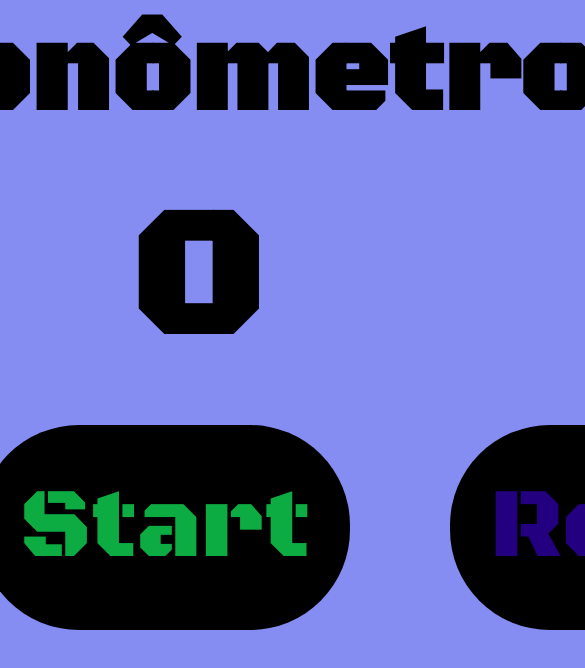
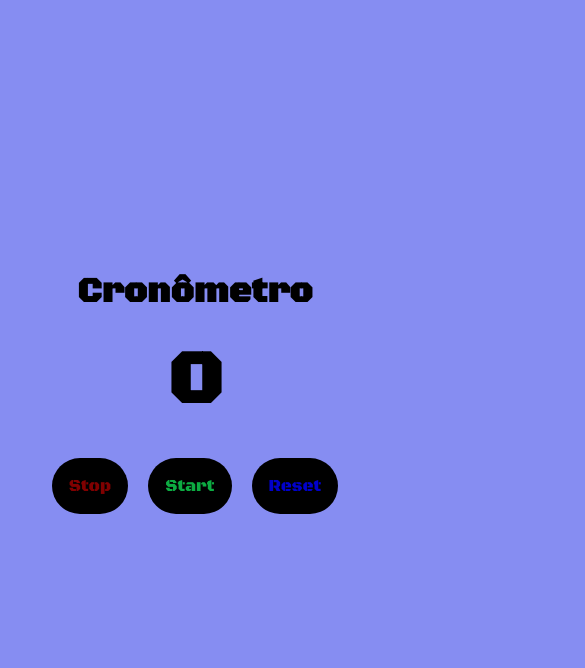
Before and after one commit to rafaelepsouza/PROJETO---CRONOMETRO, a plain HTML site: page index.html in a window 390 px wide. Shown: the top 668 px of the page, 585 px wide, since content can reach past the window. Drawn offline with Linux system fonts and the light colour scheme.

Commit message:
Estilização pt.2

```diff
--- a/styles.css
+++ b/styles.css
@@ -35,13 +35,13 @@ h1 {
 }
 
 .reset {
-    color: rgba(68, 0, 255, 0.5);
+    color: #00c;
 }
 
 button {
     font-size: 100px;
     padding: 40px;
-    border-radius: 100px;
+    border-radius: 120px;
     border: none;
     cursor: pointer;
     background-color: black;
@@ -60,3 +60,143 @@ container {
     justify-content: center;
     gap: 100px;
 }
+
+@media screen and (max-width:1300px) {
+    h3 {
+        margin-top: 120px;
+        font-size: 100px;
+        color: black;
+        display: flex;
+        justify-content: center;
+        margin-bottom: 10px;
+    }
+
+    h1 {
+        font-size: 150px;
+        color: black;
+        display: flex;
+        justify-content: center;
+        margin-top: 20px;
+        margin-bottom: 30px;
+    }
+
+    button {
+        font-size: 70px;
+        padding: 25px;
+        border-radius: 140px;
+        border: none;
+        cursor: pointer;
+        background-color: black;
+    }
+
+    container {
+        display: flex;
+        justify-content: center;
+        gap: 70px;
+    }
+
+    @media screen and (max-width:900px) {
+        h3 {
+            margin-top: 190px;
+            font-size: 80px;
+            color: black;
+            display: flex;
+            justify-content: center;
+            margin-bottom: 10px;
+        }
+
+        h1 {
+            font-size: 130px;
+            color: black;
+            display: flex;
+            justify-content: center;
+            margin-top: 20px;
+            margin-bottom: 30px;
+        }
+
+        button {
+            font-size: 50px;
+            padding: 25px;
+            border-radius: 160px;
+            border: none;
+            cursor: pointer;
+            background-color: black;
+        }
+
+        container {
+            display: flex;
+            justify-content: center;
+            gap: 50px;
+        }
+
+        @media screen and (max-width:700px){
+            h3 {
+                margin-top: 230px;
+                font-size: 60px;
+                color: black;
+                display: flex;
+                justify-content: center;
+                margin-bottom: 10px;
+            }
+
+            h1 {
+                font-size: 115px;
+                color: black;
+                display: flex;
+                justify-content: center;
+                margin-top: 20px;
+                margin-bottom: 30px;
+            }
+
+            button {
+                font-size: 30px;
+                padding: 25px;
+                border-radius: 180px;
+                border: none;
+                cursor: pointer;
+                background-color: black;
+            }
+
+            container {
+                display: flex;
+                justify-content: center;
+                gap: 40px;
+            }
+
+            @media screen and (max-width:500px) {
+                h3 {
+                    margin-top: 270px;
+                    font-size: 35px;
+                    color: black;
+                    display: flex;
+                    justify-content: center;
+                    margin-bottom: 10px;
+                }
+
+                h1 {
+                    font-size: 75px;
+                    color: black;
+                    display: flex;
+                    justify-content: center;
+                    margin-top: 20px;
+                    margin-bottom: 30px;
+                }
+
+                button {
+                    font-size: 17px;
+                    padding: 17px;
+                    border-radius: 200px;
+                    border: none;
+                    cursor: pointer;
+                    background-color: black;
+                }
+
+                container {
+                    display: flex;
+                    justify-content: center;
+                    gap: 20px;
+                }
+            }
+        }
+    }
+}
```
